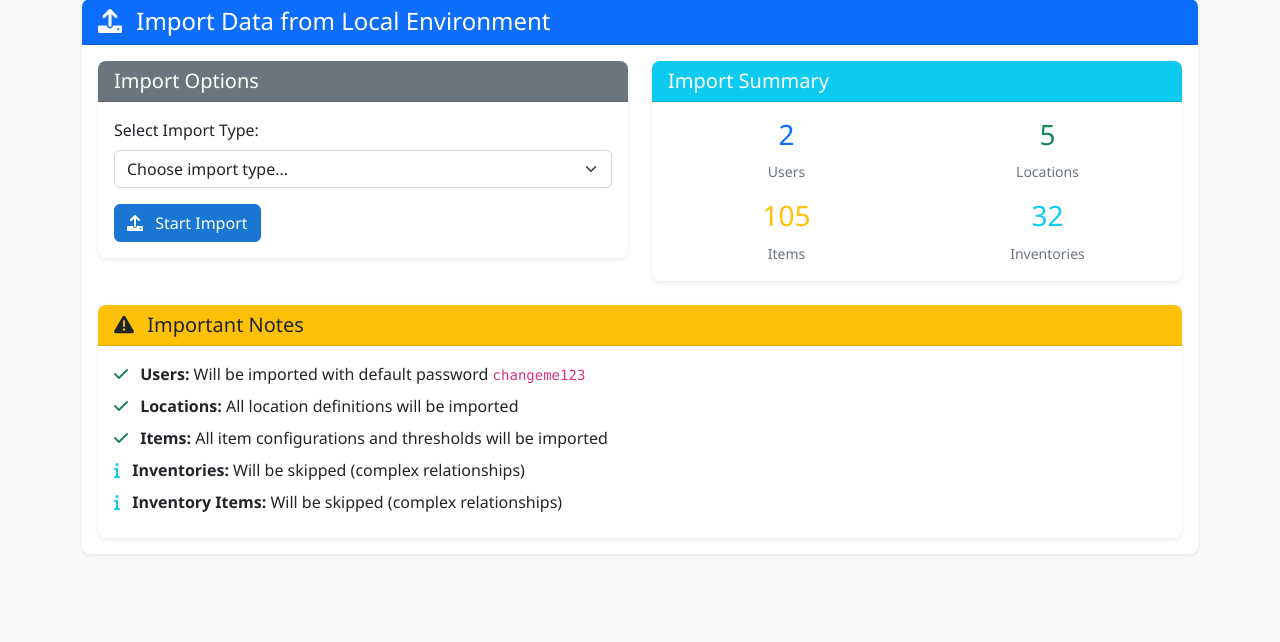
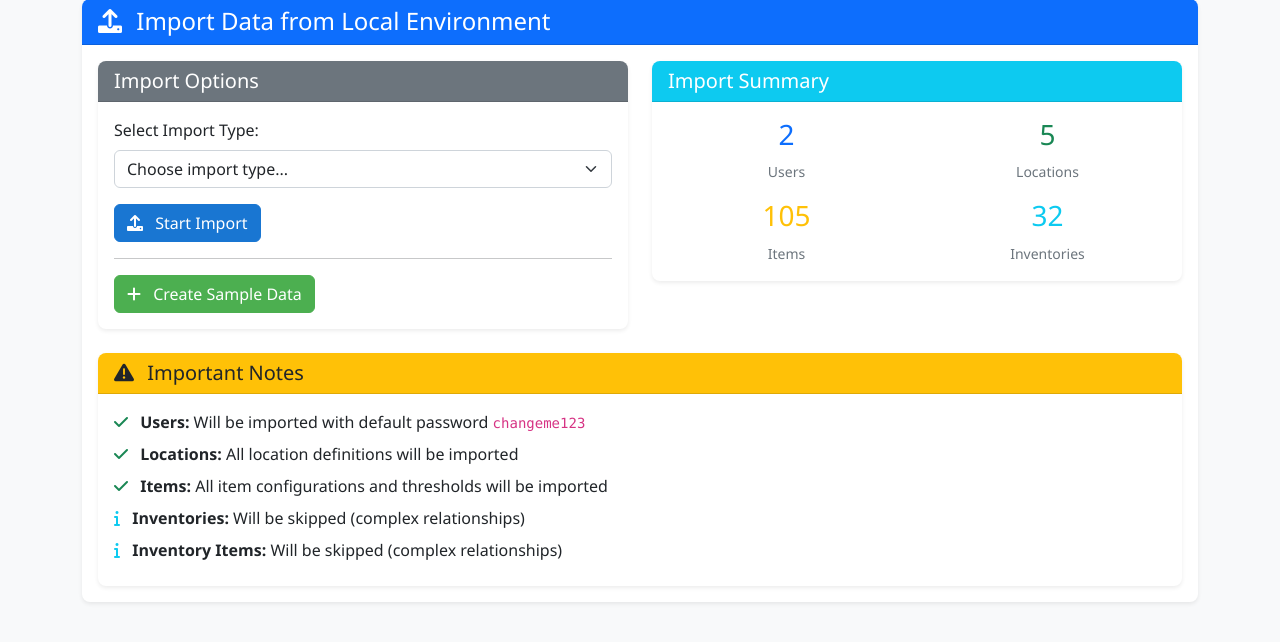
Before and after one commit to chhumphrey/ems-inventory-system, a Flask app: page /admin/import-data in a window 1280 px wide. Shown: the part 87-729 px from the top of the page. Run offline with Flask 3, Linux system fonts and the light colour scheme; a user stored in the database is signed in.

Commit message:
Fix import hanging issue and add sample data creation
- Add detailed debugging to import functions with print statements
- Add timeout protection to prevent hanging imports
- Add create_sample_data route for direct data creation without files
- Add sample data button to import page as alternative
- Improve error handling and logging for import operations
- Create 5 sample locations and 8 sample items directly in code

```diff
--- a/routes.py
+++ b/routes.py
@@ -1893,6 +1893,75 @@ def test_import_access():
     except Exception as e:
         return jsonify({'error': str(e)}), 500
 
+@admin_bp.route('/create-sample-data', methods=['POST'])
+@login_required
+def create_sample_data():
+    """Create sample data directly without relying on external files"""
+    if not current_user.is_admin:
+        flash('Access denied. Admin privileges required.', 'danger')
+        return redirect(url_for('main.index'))
+
+    try:
+        # Create sample locations
+        locations_data = [
+            {'name': 'Ambulance 1', 'description': 'Primary ambulance', 'location_type': 'ambulance', 'vehicle_id': None},
+            {'name': 'Supply Room A', 'description': 'Main supply room', 'location_type': 'supply_room', 'vehicle_id': None},
+            {'name': 'Go Bag 1', 'description': 'First responder go bag', 'location_type': 'go_bag', 'vehicle_id': 'Truck 1'},
+            {'name': 'Go Bag 2', 'description': 'Second responder go bag', 'location_type': 'go_bag', 'vehicle_id': 'Truck 2'},
+            {'name': 'Ambulance 2', 'description': 'Secondary ambulance', 'location_type': 'ambulance', 'vehicle_id': None}
+        ]
+
+        locations_created = 0
+        for loc_data in locations_data:
+            existing = Location.query.filter_by(name=loc_data['name']).first()
+            if not existing:
+                location = Location(
+                    name=loc_data['name'],
+                    description=loc_data['description'],
+                    location_type=loc_data['location_type'],
+                    vehicle_id=loc_data['vehicle_id']
+                )
+                db.session.add(location)
+                locations_created += 1
+
+        # Create sample items
+        items_data = [
+            {'name': 'Normal Saline 0.9% 1000ml', 'item_number': 'NS-1000', 'manufacturer': 'Baxter', 'is_required': True, 'required_quantity': 4, 'minimum_threshold': 2},
+            {'name': '4x4 Gauze Pads', 'item_number': 'GAUZE-4X4', 'manufacturer': 'Johnson & Johnson', 'is_required': True, 'required_quantity': 20, 'minimum_threshold': 10},
+            {'name': 'Adhesive Tape 1 inch', 'item_number': 'TAPE-1IN', 'manufacturer': '3M', 'is_required': True, 'required_quantity': 6, 'minimum_threshold': 3},
+            {'name': 'Gloves Large', 'item_number': 'GLOVES-L', 'manufacturer': 'Medline', 'is_required': True, 'required_quantity': 10, 'minimum_threshold': 5},
+            {'name': 'Oxygen Mask Adult', 'item_number': 'O2-MASK-ADULT', 'manufacturer': 'Hudson RCI', 'is_required': True, 'required_quantity': 2, 'minimum_threshold': 1},
+            {'name': 'Blood Pressure Cuff', 'item_number': 'BP-CUFF', 'manufacturer': 'Welch Allyn', 'is_required': True, 'required_quantity': 1, 'minimum_threshold': 1},
+            {'name': 'Stethoscope', 'item_number': 'STETH', 'manufacturer': 'Littmann', 'is_required': True, 'required_quantity': 1, 'minimum_threshold': 1},
+            {'name': 'Thermometer Digital', 'item_number': 'TEMP-DIGITAL', 'manufacturer': 'Omron', 'is_required': True, 'required_quantity': 1, 'minimum_threshold': 1}
+        ]
+
+        items_created = 0
+        for item_data in items_data:
+            existing = Item.query.filter_by(item_number=item_data['item_number']).first()
+            if not existing:
+                item = Item(
+                    name=item_data['name'],
+                    item_number=item_data['item_number'],
+                    manufacturer=item_data['manufacturer'],
+                    is_required=item_data['is_required'],
+                    required_quantity=item_data['required_quantity'],
+                    minimum_threshold=item_data['minimum_threshold']
+                )
+                db.session.add(item)
+                items_created += 1
+
+        db.session.commit()
+
+        flash(f'Successfully created {locations_created} locations and {items_created} items!', 'success')
+
+    except Exception as e:
+        db.session.rollback()
+        print(f"Error creating sample data: {str(e)}")
+        flash(f'Failed to create sample data: {str(e)}', 'danger')
+
+    return redirect(url_for('admin.import_data_web'))
+
 @admin_bp.route('/import-data', methods=['GET', 'POST'])
 @login_required
 def import_data_web():
@@ -1905,25 +1974,49 @@ def import_data_web():
         try:
             # Get the import type from form
             import_type = request.form.get('import_type')
-
-            if import_type == 'users':
-                success, message = import_users_from_json()
-            elif import_type == 'locations':
-                success, message = import_locations_from_json()
-            elif import_type == 'items':
-                success, message = import_items_from_json()
-            elif import_type == 'all':
-                success, message = import_all_data_from_json()
-            else:
-                flash('Invalid import type selected.', 'danger')
-                return redirect(url_for('admin.import_data_web'))
-
-            if success:
-                flash(message, 'success')
-            else:
-                flash(message, 'danger')
+            print(f"Import type requested: {import_type}")
+
+            # Add timeout protection
+            import signal
+
+            def timeout_handler(signum, frame):
+                raise TimeoutError("Import operation timed out")
+
+            # Set 30 second timeout
+            signal.signal(signal.SIGALRM, timeout_handler)
+            signal.alarm(30)
+
+            try:
+                if import_type == 'users':
+                    success, message = import_users_from_json()
+                elif import_type == 'locations':
+                    success, message = import_locations_from_json()
+                elif import_type == 'items':
+                    success, message = import_items_from_json()
+                elif import_type == 'all':
+                    success, message = import_all_data_from_json()
+                else:
+                    flash('Invalid import type selected.', 'danger')
+                    return redirect(url_for('admin.import_data_web'))
+
+                # Cancel timeout
+                signal.alarm(0)
+
+                if success:
+                    flash(message, 'success')
+                else:
+                    flash(message, 'danger')
+
+            except TimeoutError:
+                signal.alarm(0)
+                flash('Import operation timed out. Please check the server logs.', 'danger')
+            except Exception as e:
+                signal.alarm(0)
+                print(f"Import error: {str(e)}")
+                flash(f'Import failed: {str(e)}', 'danger')
 
         except Exception as e:
+            print(f"General error: {str(e)}")
             flash(f'Import failed: {str(e)}', 'danger')
 
     # Check if data files exist and get summary
@@ -1955,11 +2048,17 @@ def import_users_from_json():
     """Import users from exported JSON data"""
     try:
         json_file = 'data_export/users.json'
+        print(f"Looking for file: {json_file}")
+        print(f"Current directory: {os.getcwd()}")
+        print(f"Files in current directory: {os.listdir('.')}")
+
         if not os.path.exists(json_file):
-            return False, 'Users JSON file not found. Please ensure data_export/users.json exists.'
+            return False, f'Users JSON file not found at {json_file}. Current directory: {os.getcwd()}'
 
         with open(json_file, 'r') as f:
             users_data = json.load(f)
+
+        print(f"Found {len(users_data)} users to import")
 
         imported_count = 0
         for user_data in users_data:
@@ -1973,12 +2072,17 @@ def import_users_from_json():
                 user.set_password('changeme123')
                 db.session.add(user)
                 imported_count += 1
+                print(f"Added user: {user_data['username']}")
+            else:
+                print(f"User already exists: {user_data['username']}")
 
         db.session.commit()
+        print(f"Successfully committed {imported_count} users")
         return True, f'Successfully imported {imported_count} users. Default password: changeme123'
 
     except Exception as e:
         db.session.rollback()
+        print(f"Error importing users: {str(e)}")
         return False, f'Failed to import users: {str(e)}'
 
 def import_locations_from_json():
--- a/templates/admin/import_data.html
+++ b/templates/admin/import_data.html
@@ -61,6 +61,19 @@
                                             <i class="fas fa-upload me-2"></i>
                                             Start Import
                                         </button>
+
+                                        <hr class="my-3">
+
+                                        <div class="alert alert-info">
+                                            <strong>Alternative:</strong> If the import is not working, you can create sample data directly.
+                                        </div>
+
+                                        <form method="POST" action="{{ url_for('admin.create_sample_data') }}" style="display: inline;">
+                                            <button type="submit" class="btn btn-success" onclick="return confirm('This will create sample locations and items. Continue?')">
+                                                <i class="fas fa-plus me-2"></i>
+                                                Create Sample Data
+                                            </button>
+                                        </form>
                                     </form>
                                 </div>
                             </div>
```
